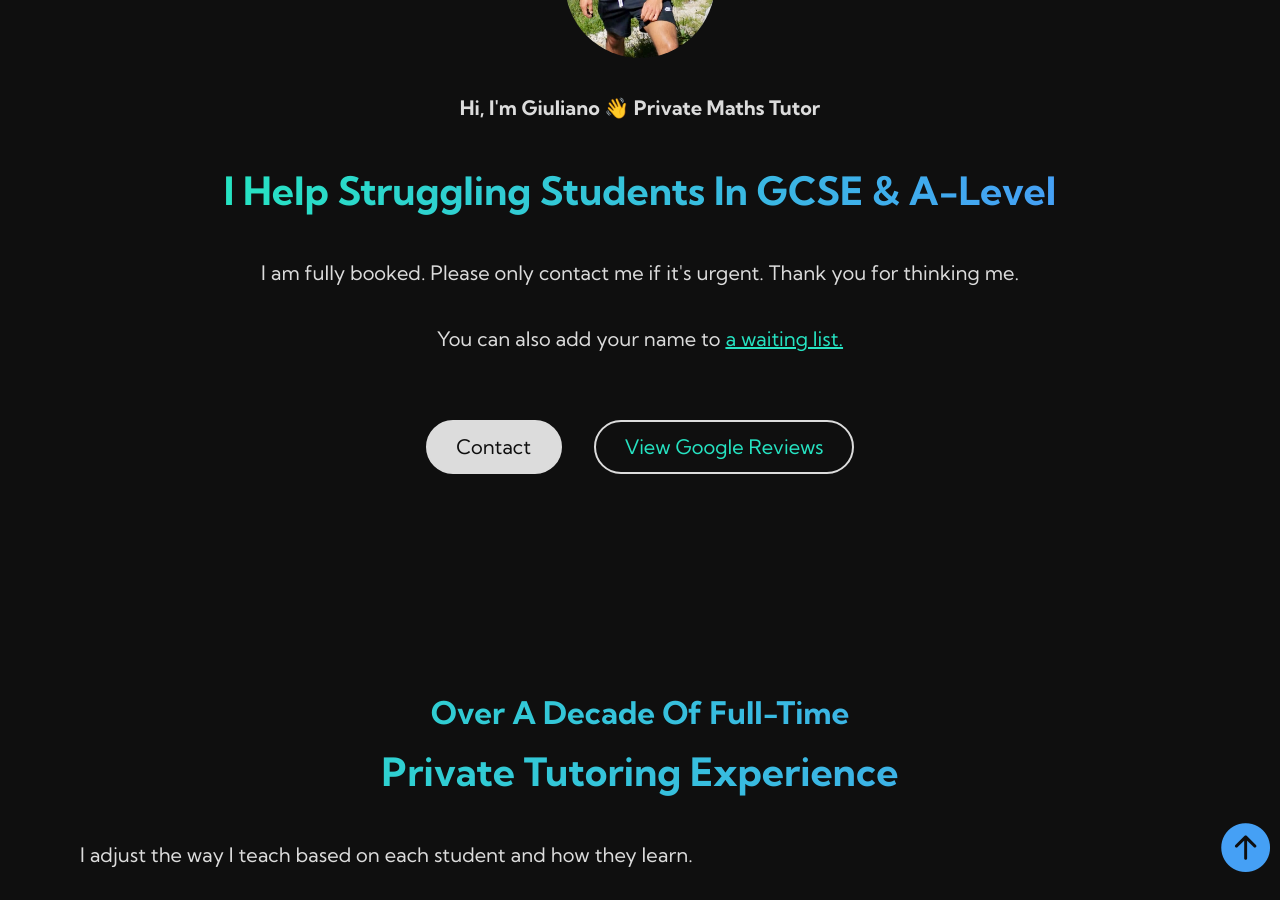
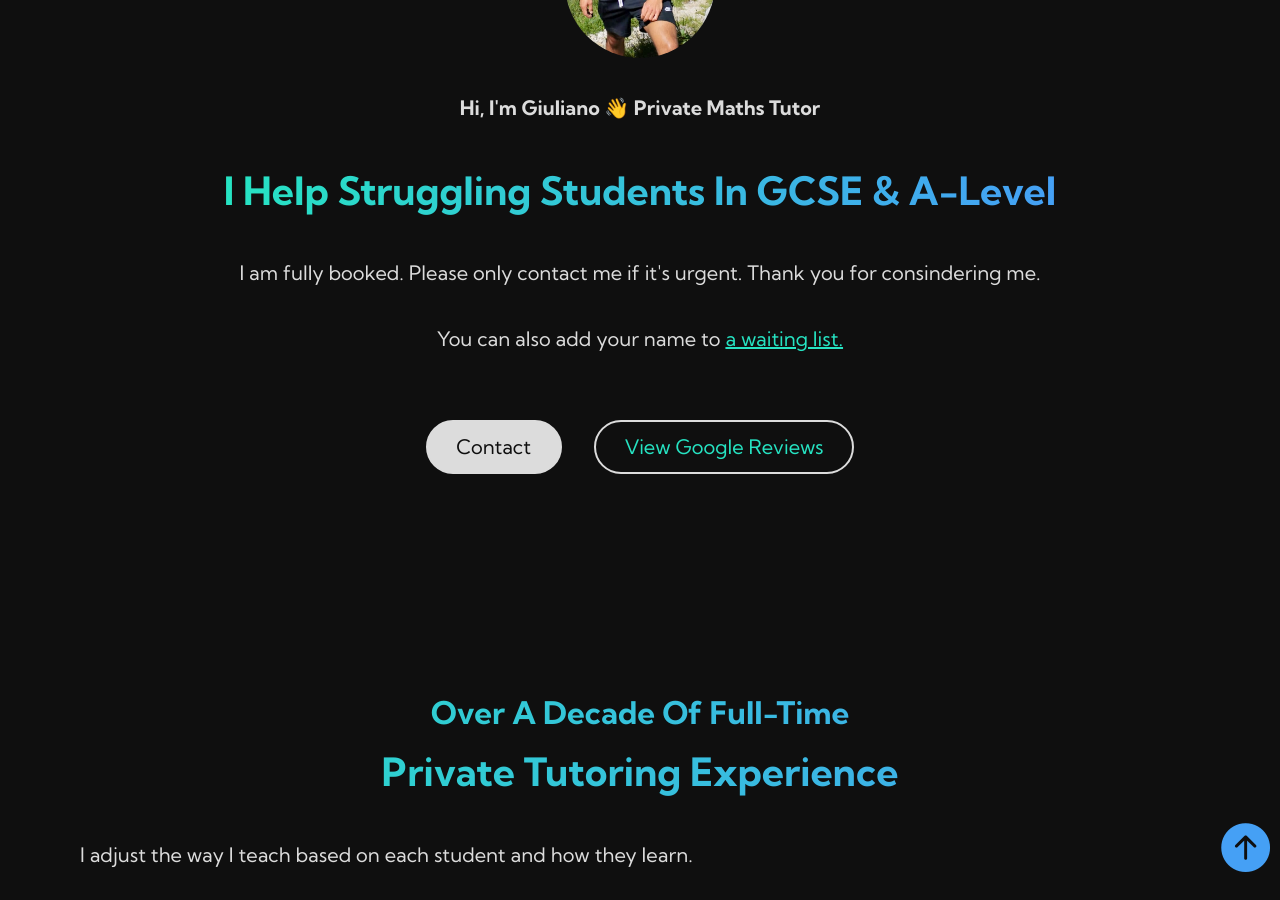
Before and after one commit to GG1982/Jekyll-ggmaths, a Jekyll site: the page built from pages/index.html, in a window 1280 px wide and 900 px high, scrolled down 405 px. Built offline with Jekyll 4.4.1, drawn with Linux system fonts in a browser that asks for light colours.

Commit message:
fix typo

```diff
--- a/pages/index.html
+++ b/pages/index.html
@@ -10,7 +10,7 @@ permalink: /
                     <img src="{{ site.baseurl }}/assets/images/giuliano-hiking.jpeg" alt="a picture of Giuliano hiking up a mountain, blue skies and a mountain full of tress in the background">
                     <h1 class="font-0 capitalize">Hi, I'm Giuliano 👋 private maths tutor</h1>
                     <h2 class="font-3 fancy-text block">I help struggling students in GCSE & A-Level</h2>
-                    <p class="ch-70"> I am fully booked. Please only contact me if it's urgent. Thank you for thinking me.</p>
+                    <p class="ch-70"> I am fully booked. Please only contact me if it's urgent. Thank you for consindering me.</p>
 
                     <p>You can also add your name to <a href="#contact" class="body-link">a waiting list.</a></p>
                     <!-- <p><a href="#contact" class="body-link capitalize">book now</a> to stay ahead.</p> -->
```
